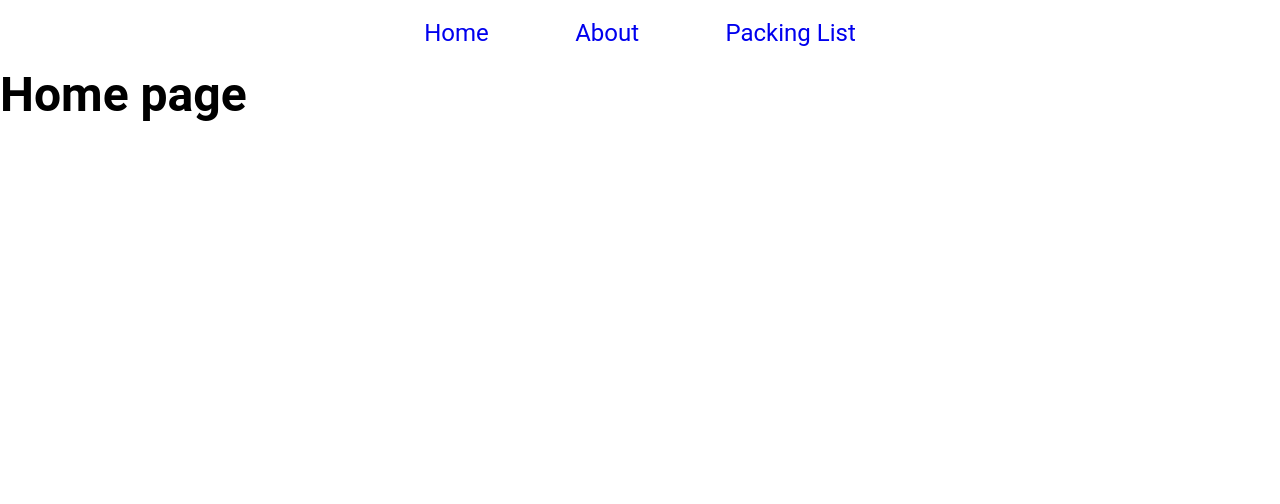
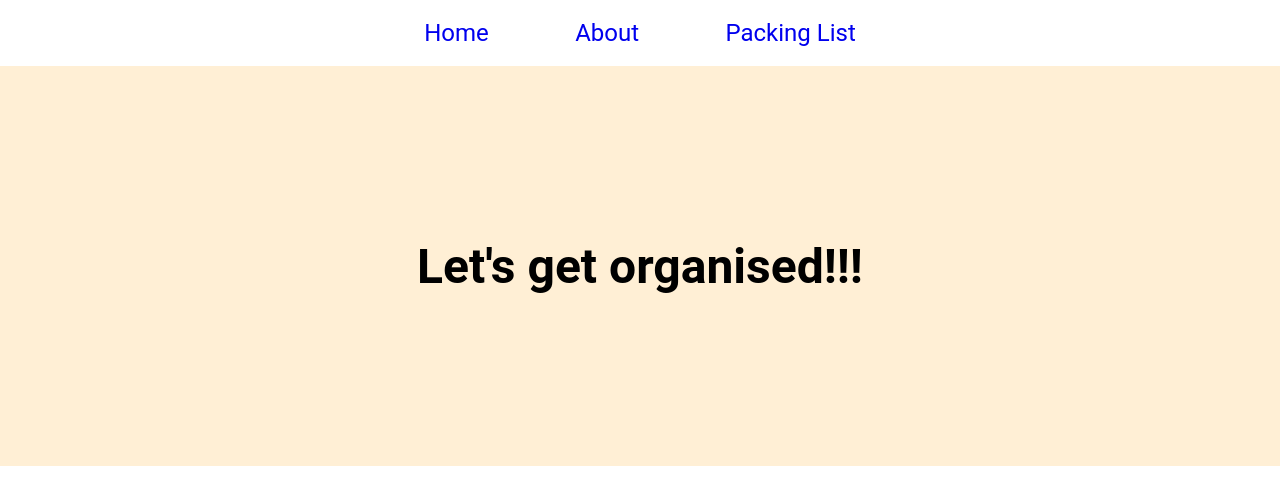
Before and after one commit to Stellamargy/Phase-2-React--Project, a React (Create React App) app: page / in a window 1280 px wide. Shown: the top 504 px of the page. Built offline with nearby package versions, Linux system fonts and the light colour scheme; data requests are answered from the project's data file.

Commit message:
styled navbar

```diff
--- a/src/About.js
+++ b/src/About.js
@@ -1,6 +1,9 @@
 function About(){
     return(
-        <h1>About</h1>
+        <div id="about">
+      <img src="https://media1.giphy.com/media/dWOKEQ5ewh94RJLemj/giphy.webp?cid=ecf05e47rcin12y2kn07on7cry97h27t8avu76if96q021yi&rid=giphy.webp&ct=g" alt="Be organised with a packing list" />
+      <p>This checklist helps you decide what to pack for any events. Add and check the items you  need to pack (or already packed) </p>
+    </div>
     )
 }
 
--- a/src/Home.js
+++ b/src/Home.js
@@ -1,7 +1,9 @@
 function Home (){
     return(
-     <div>
-        <h1 >Home page</h1>
+     <div id="home">
+
+        <h1>Let's get organised!!!</h1>
+
      </div>
     )
 }
--- a/src/index.css
+++ b/src/index.css
@@ -192,3 +192,20 @@ button:hover {
   text-decoration: none;
 
 }
+
+#home {
+  height: 50vh;
+  min-height: 400px;
+  background-color: papayawhip;
+}
+
+#home,
+ #about
+ {
+  display: flex;
+  align-items: center;
+  justify-content: center;
+  flex-direction: column;
+  text-align: center;
+  padding: 1rem;
+}
```
